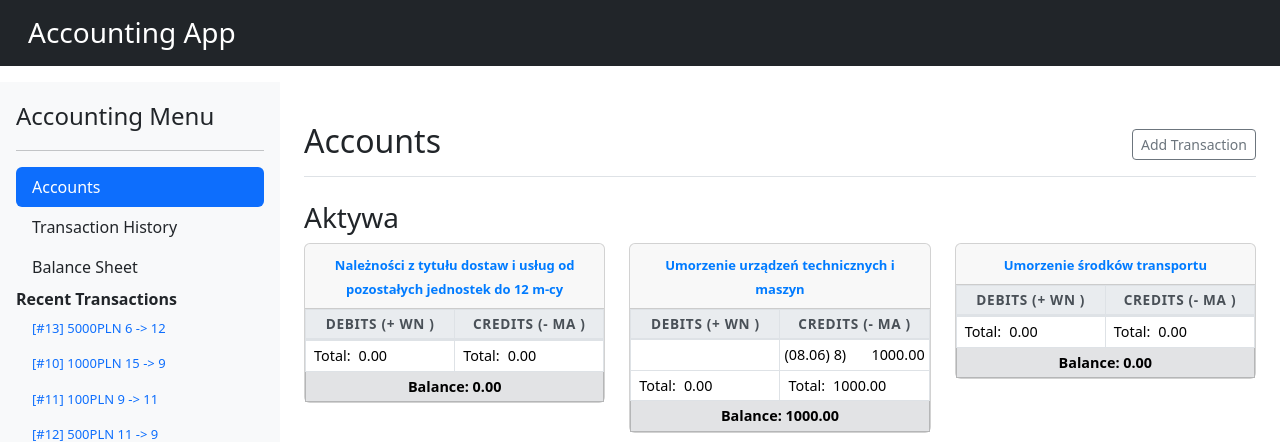
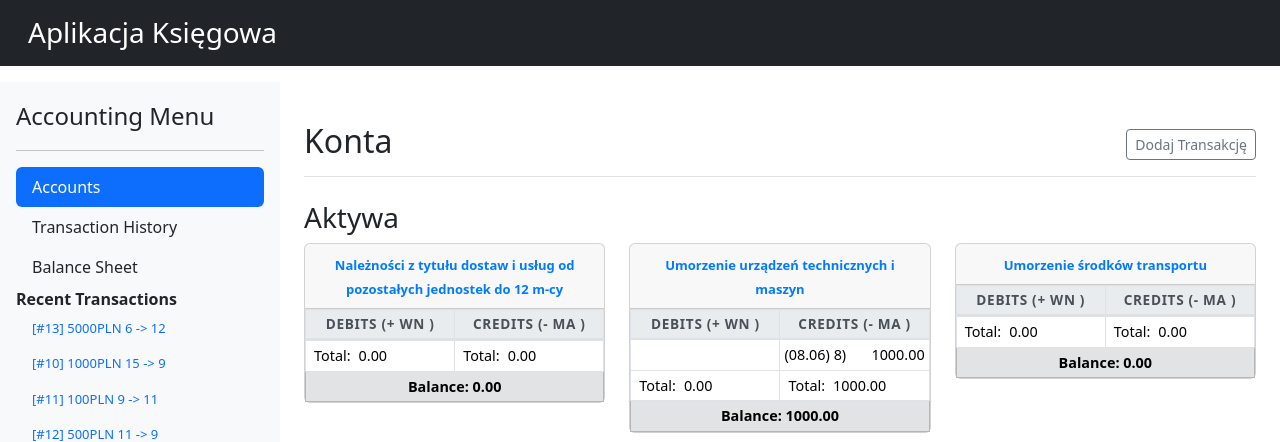
Before and after one commit to NooneDevv/accountingapp, a Django app: page / in a window 1280 px wide. Shown: the top 442 px of the page. Run offline with Django 3.2, Linux system fonts and the light colour scheme; data comes from the database, SQL or seed files in the repository.

Commit message:
consistent polish names

```diff
--- a/accounting_project/accounting_app/templates/accounting_app/accounts.html
+++ b/accounting_project/accounting_app/templates/accounting_app/accounts.html
@@ -2,10 +2,10 @@
 
 {% block content %}
 <div class="d-flex justify-content-between flex-wrap flex-md-nowrap align-items-center pt-3 pb-2 mb-3 border-bottom">
-    <h1 class="h2">Accounts</h1>
+    <h1 class="h2">Konta</h1>
     <div class="btn-toolbar mb-2 mb-md-0">
         <button type="button" class="btn btn-sm btn-outline-secondary" data-bs-toggle="modal" data-bs-target="#addTransactionModal">
-            Add Transaction
+            Dodaj Transakcję
         </button>
     </div>
 </div>
--- a/accounting_project/accounting_app/templates/accounting_app/base.html
+++ b/accounting_project/accounting_app/templates/accounting_app/base.html
@@ -1,9 +1,9 @@
 <!DOCTYPE html>
-<html lang="en">
+<html lang="pl">
 <head>
     <meta charset="UTF-8">
     <meta name="viewport" content="width=device-width, initial-scale=1.0">
-    <title>Accounting</title>
+    <title>Księgowość</title>
     <link href="https://cdn.jsdelivr.net/npm/bootstrap@5.3.3/dist/css/bootstrap.min.css" rel="stylesheet">
     {% load static %}
     <link rel="stylesheet" href="{% static 'accounting_app/css/style.css' %}">
@@ -11,7 +11,7 @@
 <body>
     <header class="app-header bg-dark text-white p-3">
         <div class="container-fluid">
-            <h1>Accounting App</h1>
+            <h1>Aplikacja Księgowa</h1>
         </div>
     </header>
 
--- a/accounting_project/accounting_app/templates/accounting_app/transaction_history.html
+++ b/accounting_project/accounting_app/templates/accounting_app/transaction_history.html
@@ -18,8 +18,8 @@
             <tr>
                 <th>Data</th>
                 <th>Opis</th>
-                <th>Konto Debetowe</th>
-                <th>Konto Kredytowe</th>
+                <th>Konto Debetowe (Wn)</th>
+                <th>Konto Kredytowe (Ma)</th>
                 <th class="text-end">Kwota</th>
             </tr>
         </thead>
```
